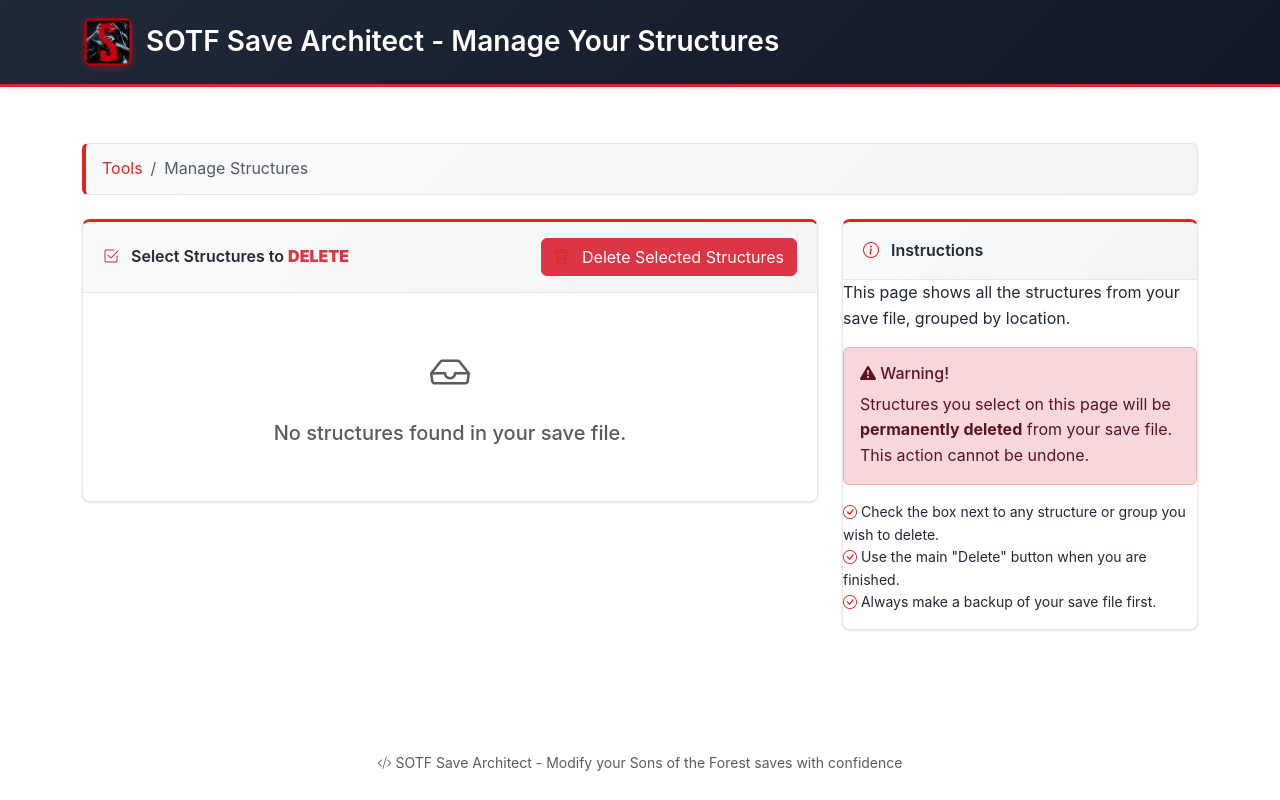
After one commit to Kevin0M16/SOTFSaveArchitect, a Flask app: template templates/manage_structures.html in a window 1280 px wide. The commit adds this page. Run offline with Flask 3, Linux system fonts and the light colour scheme; the template is opened without the code that fills it, so the values that code supplies are empty.

Commit message:
Update SOTFSaveArchitect
Added SaveData and game stat badges.
Added Manage Structures to edit existing structures.

```diff
--- a/app.py
+++ b/app.py
@@ -15,7 +15,7 @@ def is_json_string(s):
     return (
         isinstance(s, str)
         and ((s.strip().startswith("{") and s.strip().endswith("}"))
-             or (s.strip().startswith("[") and s.strip().endswith("]")))
+                or (s.strip().startswith("[") and s.strip().endswith("]")))
     )
 
 def deep_unstringify(obj):
@@ -244,9 +244,19 @@ app.config['MAX_CONTENT_LENGTH'] = 50 * 1024 * 1024  # 50MB limit
 UPLOAD_DIR = 'uploads'
 os.makedirs(UPLOAD_DIR, exist_ok=True)
 
+@app.context_processor
+def inject_session_data():
+    """Make session data available to all templates."""
+    return dict(
+        original_filename=session.get('original_filename'),
+        game_stats=session.get('game_stats')
+    )
 
 @app.route('/', methods=['GET'])
 def index():
+    # Clear session data for a new upload
+    session.pop('original_filename', None)
+    session.pop('game_stats', None)
     return render_template('index.html')
 
 
@@ -261,12 +271,44 @@ def upload():
     save_path = os.path.join(UPLOAD_DIR, f'{uid}.zip')
     file.save(save_path)
 
+    game_stats = {}
     with zipfile.ZipFile(save_path) as zf:
         json_files = [f for f in zf.namelist() if f.endswith('.json')]
+
+        # --- NEW: Extract stats and parent folder ---
+        display_name = file.filename
+        if json_files:
+            # Get the directory part of the first file in the list
+            parent_folder = os.path.dirname(json_files[0])
+            if parent_folder:
+                display_name = f"{parent_folder}/{file.filename}"
+
+        # Find and parse GameStateSaveData.json for stats
+        for f in json_files:
+            if 'gamestatesavedata.json' in f.lower():
+                try:
+                    raw_game_state = zf.read(f).decode('utf-8')
+                    game_state_data = json.loads(raw_game_state)
+
+                    # --- FIX: Unstringify the data before accessing it ---
+                    unstringified_data = deep_unstringify(game_state_data)
+                    state = unstringified_data.get("Data", {}).get("GameState", {})
+
+                    game_stats['Days'] = state.get('GameDays')
+                    game_stats['Hours'] = state.get('GameHours')
+                    game_stats['Type'] = state.get('GameType')
+                    game_stats['Crash Site'] = state.get('CrashSite', 'N/A').title()
+
+                except Exception as e:
+                    print(f"Could not parse GameStateSaveData.json: {e}")
+                break
 
     session['zip_filename'] = save_path
     session['json_files'] = json_files
     session['uid'] = uid
+    session['original_filename'] = display_name
+    session['game_stats'] = game_stats
+
     return render_template('options.html', files=json_files)
 
 @app.route('/edit/<path:fname>', methods=['GET', 'POST'])
@@ -442,12 +484,21 @@ def options():
 def import_base_choose():
     if request.method == 'GET':
         return render_template('import_base_choose.html')
+
     basefile = request.files.get('basefile')
-    if not basefile:
-        flash("No base file uploaded!")
-        return redirect(url_for('options'))
+    if not basefile or not basefile.filename:
+        flash("No base file was selected. Please choose a file.", "warning")
+        return redirect(url_for('import_base_choose'))
+
     try:
-        base_json = json.load(basefile)
+        # Read the file content into a string to be safe
+        basefile_content = basefile.read().decode('utf-8')
+        if not basefile_content:
+            flash("The uploaded file is empty.", "error")
+            return redirect(url_for('import_base_choose'))
+
+        base_json = json.loads(basefile_content)
+
         # Use helper to extract structures list and meta
         structure_candidates, base_meta = extract_structures_from_any(base_json)
 
@@ -458,6 +509,7 @@ def import_base_choose():
             if 'construction' in f.lower():
                 constructions_fname = f
                 break
+
         existing_struct_positions = set()
         if constructions_fname and os.path.exists(zip_filename):
             with zipfile.ZipFile(zip_filename) as zf:
@@ -493,7 +545,7 @@ def import_base_choose():
             )
             s['is_duplicate'] = (struct_key in existing_struct_positions)
 
-        # Store to temp and session (as before)
+        # Store to temp and session
         base_temp_id = str(uuid.uuid4())
         structs_path = os.path.join(UPLOAD_DIR, f"{base_temp_id}_structs.json")
         meta_path = os.path.join(UPLOAD_DIR, f"{base_temp_id}_meta.json")
@@ -501,10 +553,22 @@ def import_base_choose():
             json.dump(structure_candidates, f)
         with open(meta_path, "w", encoding="utf-8") as f:
             json.dump(base_meta, f)
+
         session['base_temp_id'] = base_temp_id
-        return redirect(url_for('import_base_select'))
+
+        # Redirect to the correct page based on the button clicked
+        if 'edit_and_import' in request.form:
+            return redirect(url_for('view_and_edit_structures'))
+        else:
+            return redirect(url_for('import_base_select'))
+
+    except json.JSONDecodeError as e:
+        flash(f"Invalid JSON format. The file could not be parsed. Error: {e}", "error")
+        return redirect(url_for('import_base_choose'))
     except Exception as e:
-        return f"Invalid base file: {e}", 400
+        flash(f"An unexpected error occurred: {e}", "error")
+        return redirect(url_for('import_base_choose'))
+
 
 @app.route('/import_base_select', methods=['GET', 'POST'])
 def import_base_select():
@@ -736,12 +800,130 @@ def view_debug_file(filename):
             file_type = "Text"
 
         return render_template('view_debug_file.html',
-                             filename=filename,
-                             content=content,
-                             file_type=file_type)
+                               filename=filename,
+                               content=content,
+                               file_type=file_type)
     except Exception as e:
         flash(f"Error reading file: {e}")
         return redirect(url_for('debug_files'))
 
+@app.route('/manage_structures')
+def manage_structures():
+    zip_filename = session.get('zip_filename')
+    if not zip_filename or not os.path.isfile(zip_filename):
+        flash("Could not find an uploaded ZIP file. Please start again.", "error")
+        return redirect(url_for('index'))
+
+    # Find the constructions file
+    constructions_fname = None
+    for f in session.get('json_files', []):
+        if 'constructions' in f.lower() and f.endswith('.json'):
+            constructions_fname = f
+            break
+
+    if not constructions_fname:
+        flash("Could not find 'ConstructionsSaveData.json' in your save file.", "error")
+        return redirect(url_for('options'))
+
+    try:
+        with zipfile.ZipFile(zip_filename) as zf:
+            raw_json = zf.read(constructions_fname).decode('utf-8')
+            json_data = json.loads(raw_json)
+
+        # Use the helper to get a flat list of structures and group them
+        structures, _ = extract_structures_from_any(json_data)
+        structures_grouped = structure_groups(structures, nearby_threshold=5.00)
+
+        # Store the flattened, grouped list for the deletion step
+        manage_id = str(uuid.uuid4())
+        structs_path = os.path.join(UPLOAD_DIR, f"manage_{manage_id}_structs.json")
+        with open(structs_path, "w", encoding="utf-8") as f:
+            json.dump(structures_grouped, f)
+
+        session['manage_id'] = manage_id
+        session['manage_fname'] = constructions_fname
+
+        # Further group for the template
+        grouped_for_template = defaultdict(list)
+        for idx, s in enumerate(structures_grouped):
+            group_label = s.get('group_label', f"Group {s.get('group_id', '?')}")
+            grouped_for_template[group_label].append((idx, s))
+
+        return render_template(
+            'manage_structures.html',
+            grouped_structures=grouped_for_template,
+            structure_count=len(structures_grouped)
+        )
+
+    except Exception as e:
+        flash(f"Error reading your constructions file: {e}", "error")
+        return redirect(url_for('options'))
+
+
+@app.route('/delete_structures', methods=['POST'])
+def delete_structures():
+    zip_filename = session.get('zip_filename')
+    manage_id = session.get('manage_id')
+    constructions_fname = session.get('manage_fname')
+
+    if not all([zip_filename, manage_id, constructions_fname]):
+        flash("Your session has expired or is invalid. Please start over.", "error")
+        return redirect(url_for('index'))
+
+    structs_path = os.path.join(UPLOAD_DIR, f"manage_{manage_id}_structs.json")
+    if not os.path.exists(structs_path):
+        flash("Could not find the original structure data. Please start over.", "error")
+        return redirect(url_for('manage_structures'))
+
+    with open(structs_path, "r", encoding="utf-8") as f:
+        original_structures = json.load(f) # This is the flat list
+
+    # Get the indices to DELETE from the form
+    indices_to_delete = {int(i) for i in request.form.getlist('delete_ids')}
+
+    # Create a new list containing only the structures we want to KEEP
+    structures_to_keep = [s for i, s in enumerate(original_structures) if i not in indices_to_delete]
+
+    # Re-bucket the KEPT structures by TypeID
+    buckets = defaultdict(list)
+    for s in structures_to_keep:
+        # We don't need the grouping keys anymore, remove them
+        s.pop('group_id', None)
+        s.pop('group_label', None)
+        buckets[s['TypeID']].append(s)
+
+    max_tid = max(buckets.keys()) if buckets else -1
+    new_structure_list = [buckets.get(i) for i in range(max_tid + 1)]
+
+    # Read the original constructions file to get the template
+    with zipfile.ZipFile(zip_filename) as zf:
+        raw_constructions = zf.read(constructions_fname).decode('utf-8')
+        constructions_template = json.loads(raw_constructions)
+
+    # Deep unstringify, replace structures, and deep restringify
+    editable_cdata = deep_unstringify(constructions_template)
+    editable_cdata['Data']['Constructions']['Structures'] = new_structure_list
+    final_data = deep_restringify(editable_cdata, constructions_template)
+    final_json_str = json.dumps(final_data, separators=(',', ':'))
+
+    # --- Output new zip ---
+    tmp_zip_io = io.BytesIO()
+    with zipfile.ZipFile(zip_filename, 'r') as orig_zip, \
+         zipfile.ZipFile(tmp_zip_io, 'w') as new_zip:
+        for item in orig_zip.infolist():
+            if item.filename == constructions_fname:
+                new_zip.writestr(constructions_fname, final_json_str)
+            else:
+                new_zip.writestr(item, orig_zip.read(item.filename))
+    tmp_zip_io.seek(0)
+
+    flash(f"{len(indices_to_delete)} structures have been successfully deleted!", "success")
+    return send_file(
+        tmp_zip_io,
+        mimetype='application/zip',
+        as_attachment=True,
+        download_name="SaveData_Modified.zip"
+    )
+
 if __name__ == '__main__':
     app.run(host='0.0.0.0', port=5000, debug=False)
--- a/templates/base.html
+++ b/templates/base.html
@@ -23,13 +23,38 @@
 <body>
     <!-- Header -->
     <header class="sotf-header">
-        <div class="container">
+        <div class="container d-flex justify-content-between align-items-center">
             <h1>
                 <a href="{{ url_for('index') }}" class="sotf-logo-link">
                     <img src="{{ url_for('static', filename='img/sotf-icon.png') }}" alt="SOTF" class="sotf-logo">
                 </a>
                 {% block page_title %}SOTF Save Architect{% endblock %}
             </h1>
+
+            <div class="text-end">
+            {% if original_filename %}
+                <span class="badge bg-secondary me-2">
+                    <i class="bi bi-file-zip"></i> {{ original_filename }}
+                </span>
+                <br>
+                {% if game_stats %}
+                <div class="mt-1">
+                    <span class="badge bg-primary">
+                        <i class="bi bi-calendar3"></i> Day: {{ game_stats.Days }}
+                    </span>
+                    <span class="badge bg-primary">
+                        <i class="bi bi-calendar3"></i> Hours: {{ game_stats.Hours }}
+                    </span>
+                    <span class="badge bg-info text-dark">
+                        <i class="bi bi-gear-fill"></i> {{ game_stats.Type }}
+                    </span>
+                    <span class="badge bg-success">
+                        <i class="bi bi-geo-alt-fill"></i> {{ game_stats['Crash Site'] }}
+                    </span>
+                </div>
+                {% endif %}
+            {% endif %}
+            </div>
         </div>
     </header>
 
@@ -59,6 +84,12 @@
             <small>
                 <i class="bi bi-code-slash"></i>
                 SOTF Save Architect - Modify your Sons of the Forest saves with confidence
+                {% if original_filename %}
+                <br>
+                <span class="badge bg-secondary mt-2">
+                    <i class="bi bi-file-zip"></i> Current File: {{ original_filename }}
+                </span>
+                {% endif %}
             </small>
         </div>
     </footer>
--- /dev/null
+++ b/templates/manage_structures.html
@@ -0,0 +1,228 @@
+{% extends "base.html" %}
+{% block title %}Manage Your Structures - SOTF Save Architect{% endblock %}
+{% block page_title %}SOTF Save Architect - Manage Your Structures{% endblock %}
+{% block content %}
+<div class="sotf-breadcrumb">
+    <nav aria-label="breadcrumb">
+        <ol class="breadcrumb mb-0">
+            <li class="breadcrumb-item"><a href="{{ url_for('options') }}">Tools</a></li>
+            <li class="breadcrumb-item active">Manage Structures</li>
+        </ol>
+    </nav>
+</div>
+<div class="row">
+    <div class="col-md-8">
+        <form method="post" action="{{ url_for('delete_structures') }}" id="manageForm">
+            <div class="sotf-card">
+                <div class="sotf-card-header d-flex justify-content-between align-items-center">
+                    <div>
+                        <i class="bi bi-check2-square"></i> Select Structures to <strong class="text-danger">DELETE</strong>
+                    </div>
+                    <button type="submit" class="btn btn-danger">
+                        <i class="bi bi-trash"></i> Delete Selected Structures
+                    </button>
+                </div>
+                <div class="card-body">
+                    {% if structure_count > 0 %}
+                    <div class="form-check form-check-lg bg-light p-3 rounded mb-3 border">
+                        <input class="form-check-input" type="checkbox" id="selectAllCheckbox">
+                        <label class="form-check-label fw-bold" for="selectAllCheckbox">
+                            Select / Deselect All Structures
+                        </label>
+                    </div>
+
+                    <div class="accordion" id="structureGroupsAccordion">
+                        {% for group_label, members in grouped_structures.items() %}
+                        {% set group_idx = loop.index0 %}
+                        {% set first_pos = members[0][1].get('Position') %}
+
+                        <div class="accordion-item">
+                            <h2 class="accordion-header" id="heading{{ group_idx }}">
+                                <button class="accordion-button collapsed" type="button" data-bs-toggle="collapse" data-bs-target="#collapse{{ group_idx }}" aria-expanded="false" aria-controls="collapse{{ group_idx }}">
+                                    <div class="d-flex justify-content-between w-100 align-items-center pe-3">
+                                        <div class="flex-grow-1 text-truncate">
+                                            {{ group_label }}
+                                            {% if first_pos %}
+                                            <span class="text-muted small ms-2 d-none d-md-inline">
+                                                <i class="bi bi-geo-alt-fill"></i>
+                                                ({{ first_pos.x|round(2) }}, {{ first_pos.y|round(2) }}, {{ first_pos.z|round(2) }})
+                                            </span>
+                                            {% endif %}
+                                        </div>
+                                        <div class="ms-2 text-nowrap">
+                                            <span class="badge bg-secondary">{{ members|length }} total</span>
+                                            <span class="badge bg-danger group-selection-badge" data-group-id="{{ group_idx }}" style="display: none;"></span>
+                                        </div>
+                                    </div>
+                                </button>
+                            </h2>
+                            <div id="collapse{{ group_idx }}" class="accordion-collapse collapse" aria-labelledby="heading{{ group_idx }}" data-bs-parent="#structureGroupsAccordion">
+                                <div class="accordion-body">
+                                    <div class="form-check border-bottom pb-2 mb-2">
+                                        <input class="form-check-input group-master-checkbox" type="checkbox" id="groupMaster{{ group_idx }}" data-group-id="{{ group_idx }}">
+                                        <label class="form-check-label" for="groupMaster{{ group_idx }}">
+                                            Select / Deselect All in this Group
+                                        </label>
+                                    </div>
+
+                                    {% for idx, s in members %}
+                                    <div class="form-check mb-1 p-2 rounded structure-item-wrapper">
+                                        <input class="form-check-input structure-checkbox" type="checkbox" name="delete_ids" value="{{ idx }}" id="struct{{ idx }}" data-group-id="{{ group_idx }}">
+
+                                        <label class="form-check-label w-100 d-flex align-items-center" for="struct{{ idx }}">
+                                            <div class="me-auto">
+                                                <strong class="me-2">#{{ idx }}</strong>
+                                                <span class="badge badge-sotf-danger">TypeID: {{ s.TypeID }}</span>
+                                            </div>
+                                            <div class="ms-2 text-nowrap">
+                                                <span class="text-muted small">
+                                                    <i class="bi bi-geo-alt-fill"></i>
+                                                    ({{ s.Position.x|default("?")|round(2) }}, {{ s.Position.y|default("?")|round(2) }}, {{ s.Position.z|default("?")|round(2) }})
+                                                </span>
+                                            </div>
+                                        </label>
+                                    </div>
+                                    {% endfor %}
+                                </div>
+                            </div>
+                        </div>
+                        {% endfor %}
+                    </div>
+                    {% else %}
+                    <div class="text-center py-5">
+                        <i class="bi bi-inbox fs-1 text-muted"></i>
+                        <h5 class="text-muted mt-3">No structures found in your save file.</h5>
+                    </div>
+                    {% endif %}
+                </div>
+            </div>
+        </form>
+    </div>
+    <div class="col-md-4">
+        <div class="sotf-card">
+            <div class="sotf-card-header">
+                <i class="bi bi-info-circle"></i> Instructions
+            </div>
+            <div class="card-body">
+                <p>This page shows all the structures from your save file, grouped by location.</p>
+                <div class="alert alert-danger">
+                    <h6 class="alert-heading"><i class="bi bi-exclamation-triangle-fill"></i> Warning!</h6>
+                    <p class="mb-0">Structures you select on this page will be <strong>permanently deleted</strong> from your save file. This action cannot be undone.</p>
+                </div>
+                 <ul class="list-unstyled small mt-3">
+                    <li><i class="bi bi-check-circle text-success"></i> Check the box next to any structure or group you wish to delete.</li>
+                    <li><i class="bi bi-check-circle text-success"></i> Use the main "Delete" button when you are finished.</li>
+                    <li><i class="bi bi-check-circle text-success"></i> Always make a backup of your save file first.</li>
+                </ul>
+            </div>
+        </div>
+    </div>
+</div>
+{% endblock %}
+
+{% block extra_scripts %}
+<script>
+document.addEventListener('DOMContentLoaded', function() {
+    const form = document.getElementById('manageForm');
+    if (!form) return;
+
+    const globalMaster = document.getElementById('selectAllCheckbox');
+    const groupMasters = form.querySelectorAll('.group-master-checkbox');
+    const itemCheckboxes = form.querySelectorAll('.structure-checkbox');
+    const submitBtn = form.querySelector('button[type="submit"]');
+
+    function updateUI() {
+        const selectedCount = form.querySelectorAll('.structure-checkbox:checked').length;
+
+        // Update main button
+        if (submitBtn) {
+            submitBtn.innerHTML = `<i class="bi bi-trash"></i> Delete ${selectedCount} Selected Structures`;
+            submitBtn.disabled = selectedCount === 0;
+        }
+
+        // Update group badges
+        const groupIds = [...new Set([...itemCheckboxes].map(cb => cb.dataset.groupId))];
+        groupIds.forEach(id => {
+            const badge = form.querySelector(`.group-selection-badge[data-group-id="${id}"]`);
+            if (!badge) return;
+            const groupCheckedCount = form.querySelectorAll(`.structure-checkbox[data-group-id="${id}"]:checked`).length;
+            if (groupCheckedCount > 0) {
+                badge.textContent = `${groupCheckedCount} selected`;
+                badge.style.display = 'inline-block';
+            } else {
+                badge.style.display = 'none';
+            }
+        });
+
+        // Update group master checkboxes
+        groupMasters.forEach(master => {
+            const groupId = master.dataset.groupId;
+            const groupItems = form.querySelectorAll(`.structure-checkbox[data-group-id="${groupId}"]`);
+            if (groupItems.length === 0) return;
+
+            const checkedInGroup = form.querySelectorAll(`.structure-checkbox[data-group-id="${groupId}"]:checked`).length;
+            if (checkedInGroup === 0) {
+                master.checked = false;
+                master.indeterminate = false;
+            } else if (checkedInGroup === groupItems.length) {
+                master.checked = true;
+                master.indeterminate = false;
+            } else {
+                master.checked = false;
+                master.indeterminate = true;
+            }
+        });
+
+        // Update global master checkbox
+        const totalItems = itemCheckboxes.length;
+        if (totalItems > 0) {
+            if (selectedCount === 0) {
+                globalMaster.checked = false;
+                globalMaster.indeterminate = false;
+            } else if (selectedCount === totalItems) {
+                globalMaster.checked = true;
+                globalMaster.indeterminate = false;
+            } else {
+                globalMaster.checked = false;
+                globalMaster.indeterminate = true;
+            }
+        }
+    }
+
+    // Event listeners
+    globalMaster.addEventListener('click', function() {
+        itemCheckboxes.forEach(item => item.checked = this.checked);
+        updateUI();
+    });
+
+    groupMasters.forEach(master => {
+        master.addEventListener('click', function() {
+            const groupId = this.dataset.groupId;
+            form.querySelectorAll(`.structure-checkbox[data-group-id="${groupId}"]`).forEach(item => item.checked = this.checked);
+            updateUI();
+        });
+    });
+
+    itemCheckboxes.forEach(item => {
+        item.addEventListener('change', updateUI);
+    });
+
+    // Confirmation on submit
+    form.addEventListener('submit', function(e) {
+        const selectedCount = form.querySelectorAll('.structure-checkbox:checked').length;
+        if (selectedCount > 0) {
+            const confirmation = confirm(`Are you sure you want to permanently delete ${selectedCount} structure(s)? This cannot be undone.`);
+            if (!confirmation) {
+                e.preventDefault();
+            }
+        } else {
+            e.preventDefault();
+            alert("No structures were selected for deletion.");
+        }
+    });
+
+    // Initial state
+    updateUI();
+});
+</script>
+{% endblock %}
```
Also changed, not shown: templates/import_base_choose.html (+4 -4 lines), templates/options.html (+20 -9 lines), img/Screenshot2.png.
